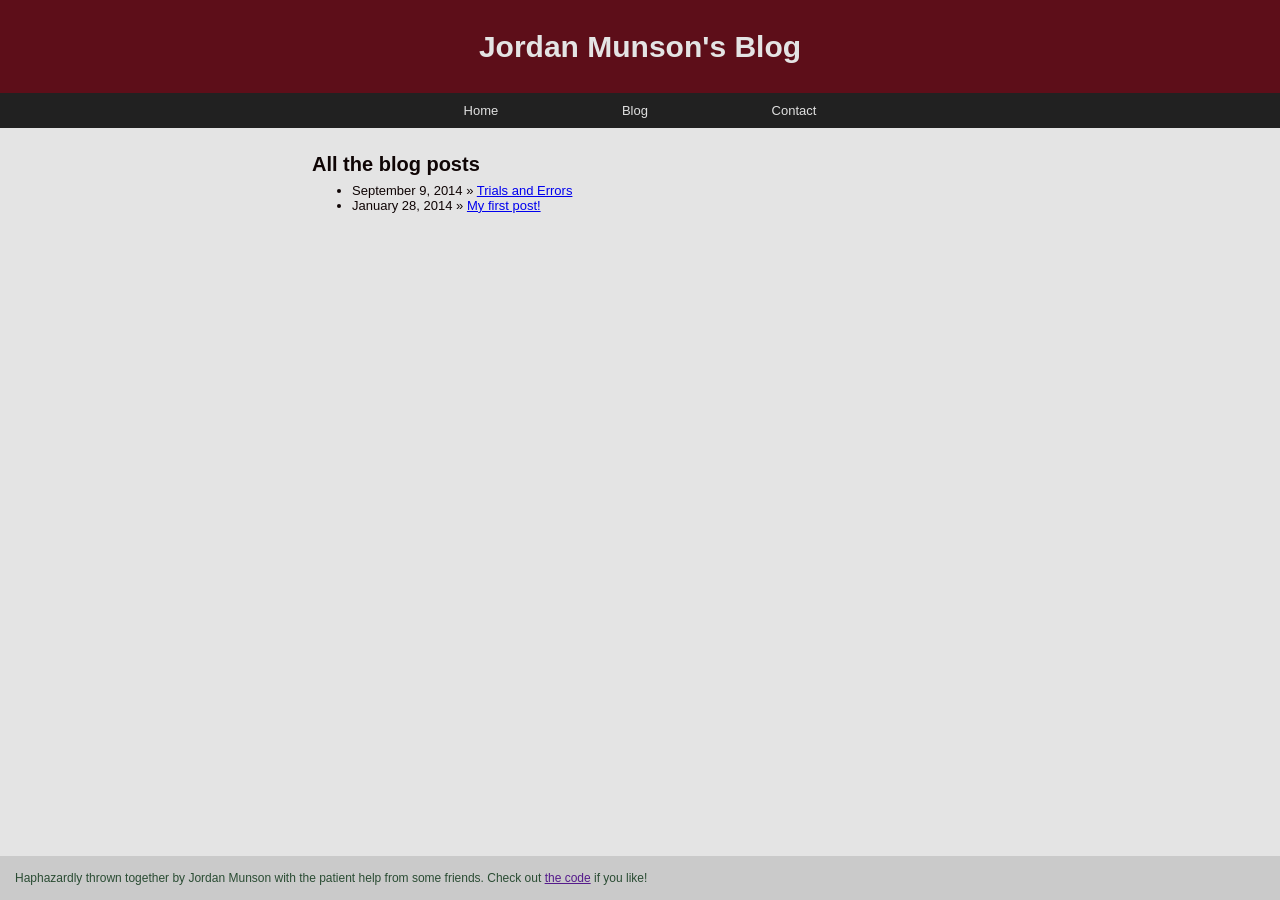
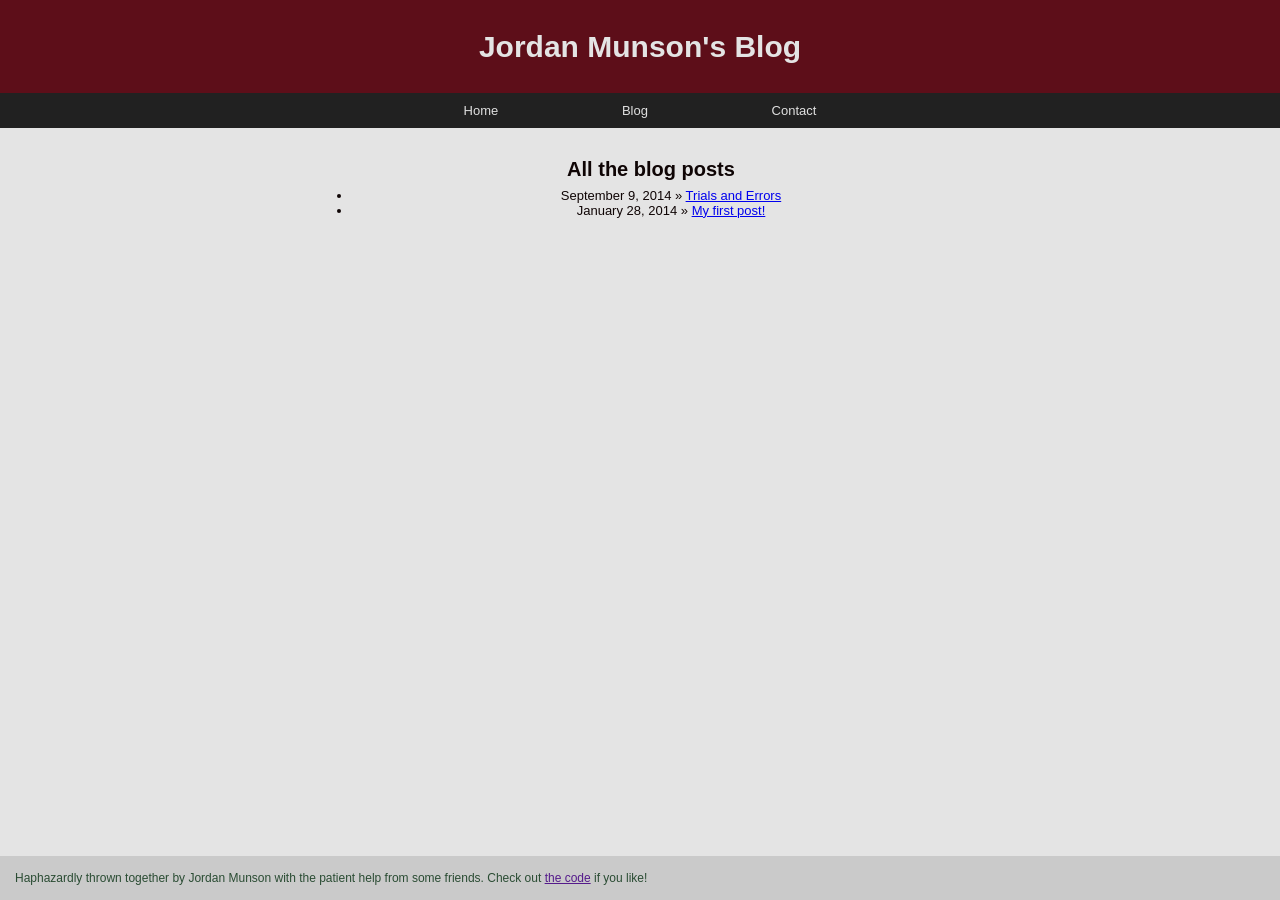
Before and after one commit to jordanmunson/jordanmunson.github.com, a Jekyll site: the page built from blog.html, in a window 1280 px wide. Built offline with Jekyll 4.4.1, drawn with Linux system fonts in a browser that asks for light colours; Markdown is read by kramdown in place of the engine named in the settings.

Commit message:
Fix centering on main page body

```diff
--- a/_layouts/default.html
+++ b/_layouts/default.html
@@ -27,7 +27,7 @@
       </ul>
     </nav>
 
-    <div class="content">
+    <div class="content center">
        {{ content }}
      </div>
 
--- a/css/main.css
+++ b/css/main.css
@@ -77,7 +77,7 @@ div .post {
 h2 {
   text-align: center;
   font-size: 2rem;
-  line-height: 3rem;
+  line-height: 2rem;
 }
 
 span .posttitle {
@@ -91,7 +91,7 @@ span .posttitle {
   margin: 0 auto;
   line-height: 1.1em;
   padding: 1.1rem;
-  max-width: 70rem;
+  width: 70rem;
 }
 
 .postdate {
@@ -100,16 +100,12 @@ span .posttitle {
   margin-left: 1rem;
 }
 
-.textcenter {
-  margin: 3.5rem auto;
+.center {
+  text-align: center;
+  margin: .5rem auto;
   width: 70rem;
 }
 
-.imagecenter {
-  margin: .5rem auto;
-  width: 30rem;
-  height: 30rem;
-}
 
 .boldtext {
   font-weight: bold;
```
Also changed, not shown: index.html (+2 -8 lines).
